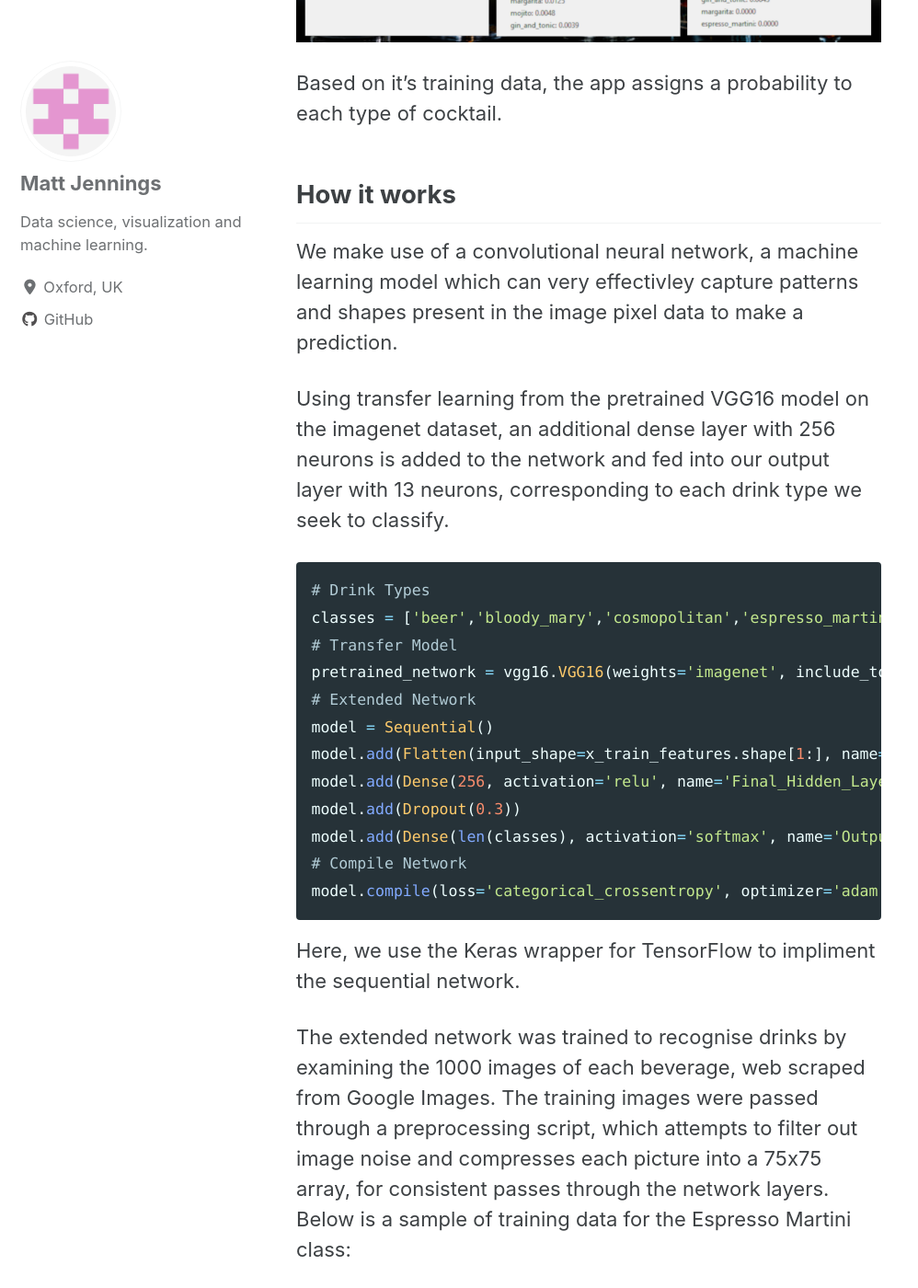
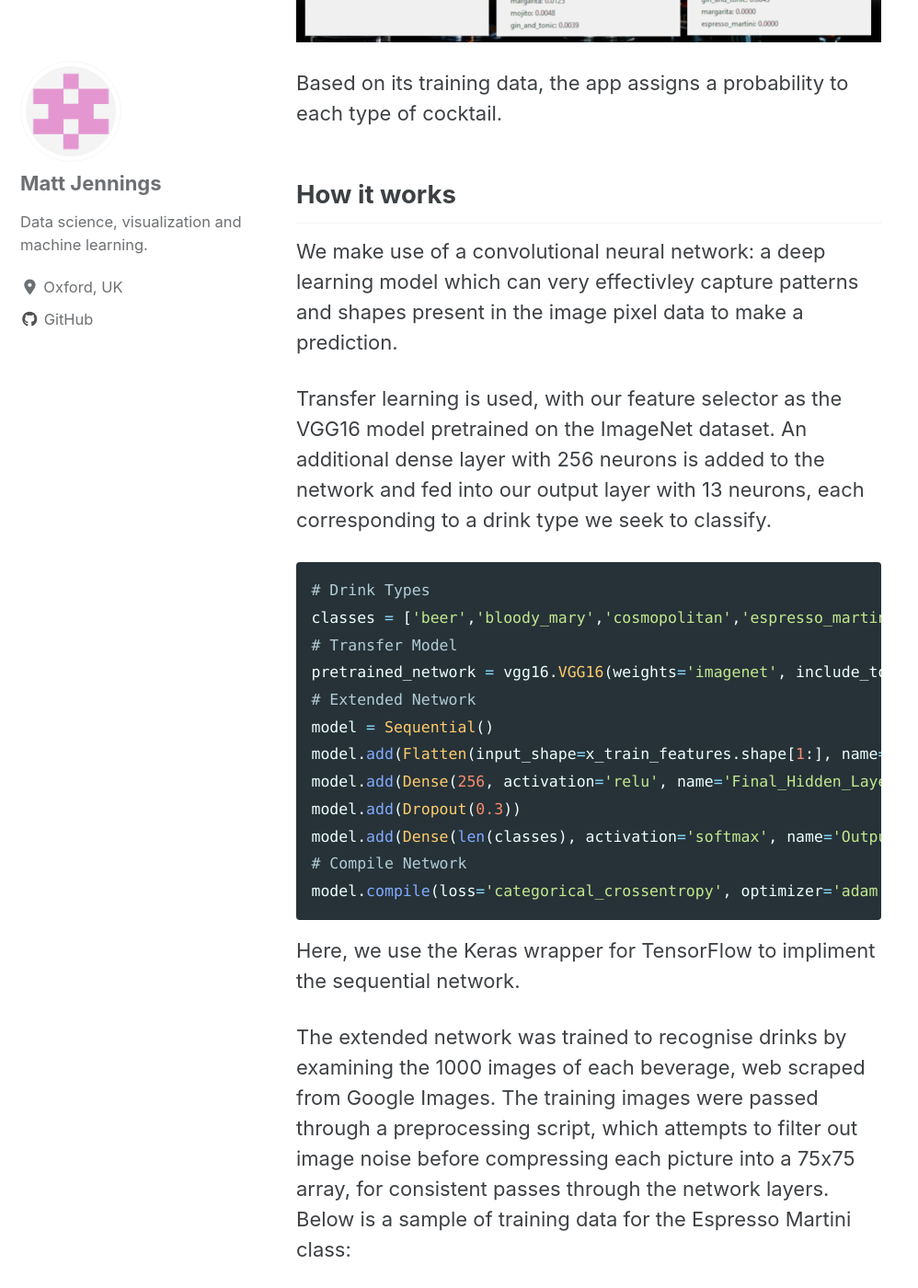
Before and after one commit to Matt-Jennings-GitHub/Matt-Jennings.github.io, a Jekyll site: the page built from _portfolio/CocktailClassifier.md, in a window 1280 px wide and 1400 px high, scrolled down 799 px. Shown: the whole window at 92% size, without its empty margins (0-998 px from the left). Built offline with Jekyll 4.4.1, drawn with Linux system fonts in a browser that asks for light colours; cached includes are drawn as plain includes; nearby versions of some CDN libraries.

Commit message:
Post Update

````diff
--- a/_portfolio/CocktailClassifier.md
+++ b/_portfolio/CocktailClassifier.md
@@ -15,13 +15,13 @@ A fun app to predict the type of cocktail present in an image, using a convoluti
 
 <img src="{{ site.url }}{{ site.baseurl }}/images/CocktailClassifier/Cocktails.png" alt="Cocktail Classifier App Demonstration">
 
-Based on it's training data, the app assigns a probability to each type of cocktail.
+Based on its training data, the app assigns a probability to each type of cocktail.
 
 ## How it works
 
-We make use of a convolutional neural network, a machine learning model which can very effectivley capture patterns and shapes present in the image pixel data to make a prediction.
+We make use of a convolutional neural network: a deep learning model which can very effectivley capture patterns and shapes present in the image pixel data to make a prediction.
 
-Using transfer learning from the pretrained VGG16 model on the imagenet dataset, an additional dense layer with 256 neurons is added to the network and fed into our output layer with 13 neurons, corresponding to each drink type we seek to classify.
+Transfer learning is used, with our feature selector as the VGG16 model pretrained on the ImageNet dataset. An additional dense layer with 256 neurons is added to the network and fed into our output layer with 13 neurons, each corresponding to a drink type we seek to classify.
 
 ```python
 # Drink Types
@@ -39,7 +39,7 @@ model.compile(loss='categorical_crossentropy', optimizer='adam')
 ```
 Here, we use the Keras wrapper for TensorFlow to impliment the sequential network.
 
-The extended network was trained to recognise drinks by examining the 1000 images of each beverage, web scraped from Google Images. The training images were passed through a preprocessing script, which attempts to filter out image noise and compresses each picture into a 75x75 array, for consistent passes through the network layers. Below is a sample of training data for the Espresso Martini class:
+The extended network was trained to recognise drinks by examining the 1000 images of each beverage, web scraped from Google Images. The training images were passed through a preprocessing script, which attempts to filter out image noise before compressing each picture into a 75x75 array, for consistent passes through the network layers. Below is a sample of training data for the Espresso Martini class:
 
 <img src="{{ site.url }}{{ site.baseurl }}/images/CocktailClassifier/EspressoMartinis.PNG" alt="Sample Training Data">
 
````
